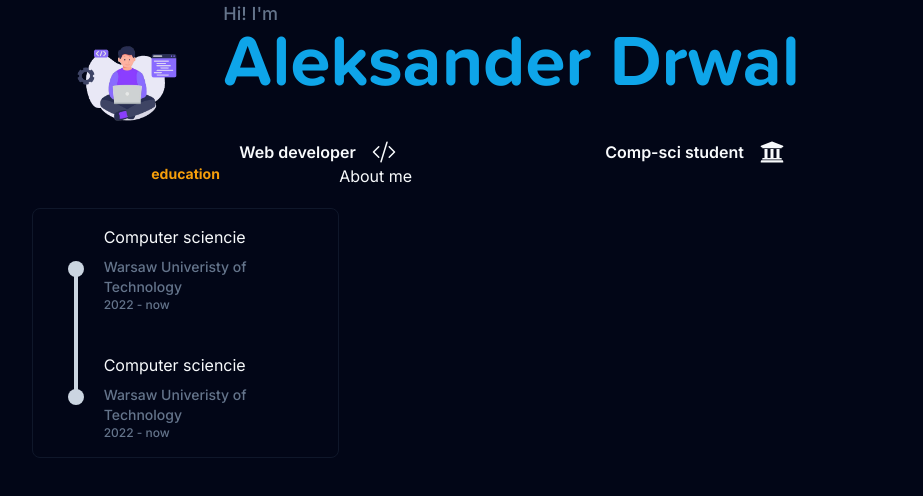
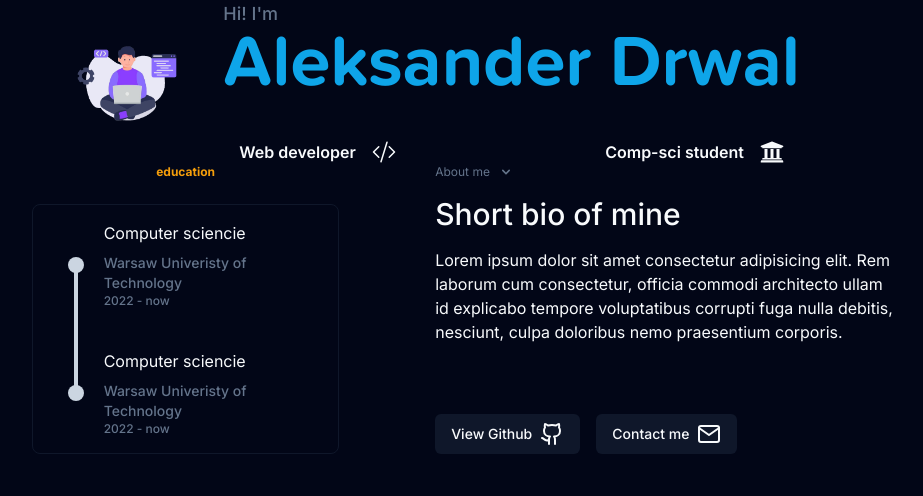
Before and after one commit to xDepcio/cv-react-to-pdf, a Next.js app: page /cv in a window 1280 px wide. Shown: the top 496 px of the page, without its empty margins (224-1147 px from the left). Built offline with nearby package versions, Linux system fonts and the light colour scheme.

Commit message:
added short bio

```diff
--- a/app/cv/page.tsx
+++ b/app/cv/page.tsx
@@ -1,8 +1,13 @@
+import { Button } from "@/components/ui/button";
 import { ProximaSoft } from "@/lib/fonts";
 import { cn } from "@/lib/utils";
+import { ArrowBigDown, ArrowDown, Github, MailCheck } from "lucide-react";
 import Image from "next/image";
-import { BsCodeSlash } from "react-icons/bs";
-import { FaUniversity } from "react-icons/fa";
+import { BsCaretDown, BsCodeSlash } from "react-icons/bs";
+import { FaCaretDown, FaUniversity } from "react-icons/fa";
+import { HiChevronDown } from "react-icons/hi";
+import { FiMail } from "react-icons/fi";
+import Link from "next/link";
 
 export default function CvPage() {
     return (
@@ -27,9 +32,9 @@ export default function CvPage() {
                         </div>
                     </div>
                 </div>
-                <div className="grid grid-cols-[40%_60%]">
+                <div className="grid grid-cols-[40%_60%] gap-24">
                     <div className="text-slate-50">
-                        <p className="text-amber-500 mb-6 text-sm text-center font-bold">education</p>
+                        <p className="text-amber-500 mb-6 text-xs text-center font-bold">education</p>
                         <div className="border border-slate-900 rounded-lg p-4 flex flex-col gap-10">
                             <div className="grid grid-cols-[20%_80%]">
                                 <div className="relative">
@@ -56,8 +61,27 @@ export default function CvPage() {
                             </div>
                         </div>
                     </div>
-                    <div className="text-slate-50">
-                        <h2>About me</h2>
+                    <div className="text-slate-50 flex flex-col justify-between">
+                        <div>
+                            <div className="text-muted-foreground flex items-center justify-start gap-2">
+                                <p className="text-xs">About me</p>
+                                <HiChevronDown />
+                            </div>
+                            <h2 className="mt-4 text-3xl font-medium mb-4">Short bio of mine</h2>
+                            <p className="max-w-[500px]">Lorem ipsum dolor sit amet consectetur adipisicing elit. Rem laborum cum consectetur, officia commodi architecto ullam id explicabo tempore voluptatibus corrupti fuga nulla debitis, nesciunt, culpa doloribus nemo praesentium corporis.</p>
+                        </div>
+                        <div className="flex items-center justify-start gap-4">
+                            <Button className="flex items-center justify-center gap-2">
+                                <p>View Github</p>
+                                <Github />
+                            </Button>
+                            <Button>
+                                <Link href={"mailto:olek.drwal@gmail.com"} className="flex items-center justify-center gap-2">
+                                    <p>Contact me</p>
+                                    <FiMail className='text-2xl' />
+                                </Link>
+                            </Button>
+                        </div>
                     </div>
                 </div>
             </div>
```
